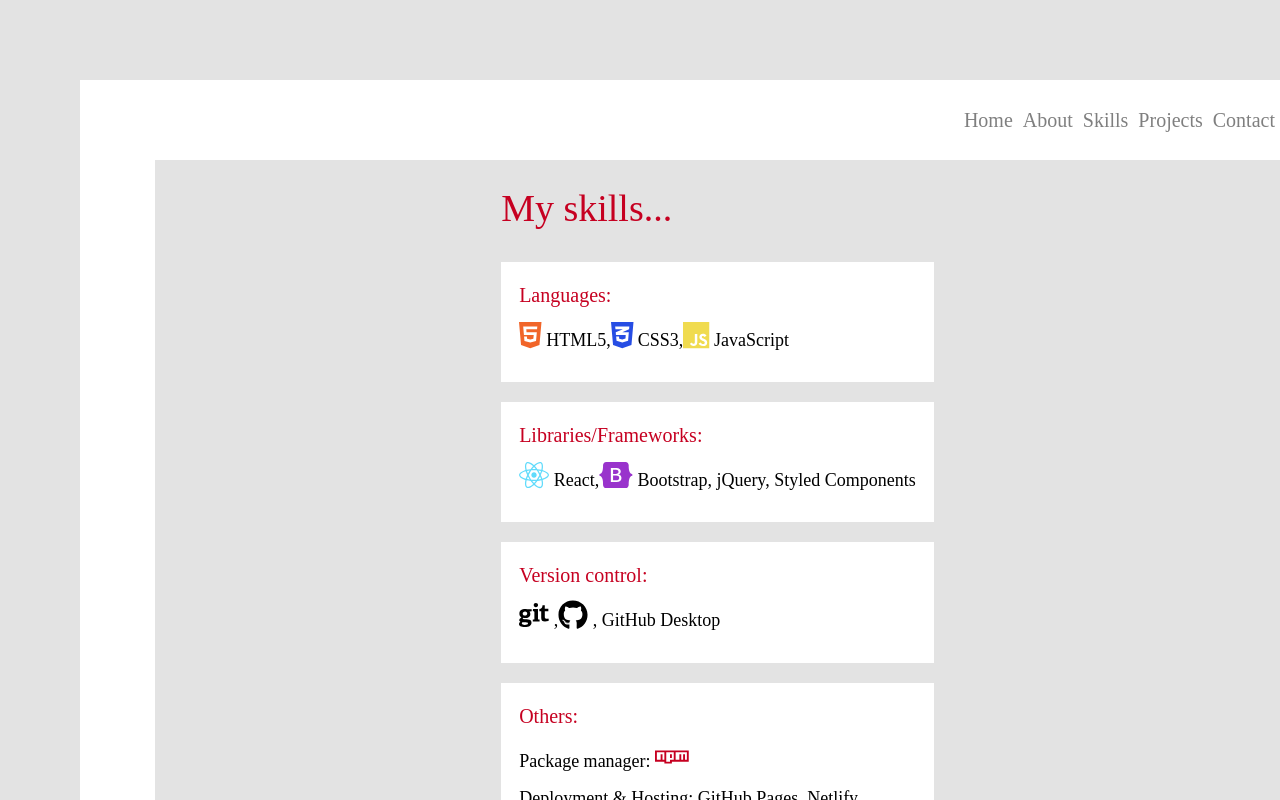
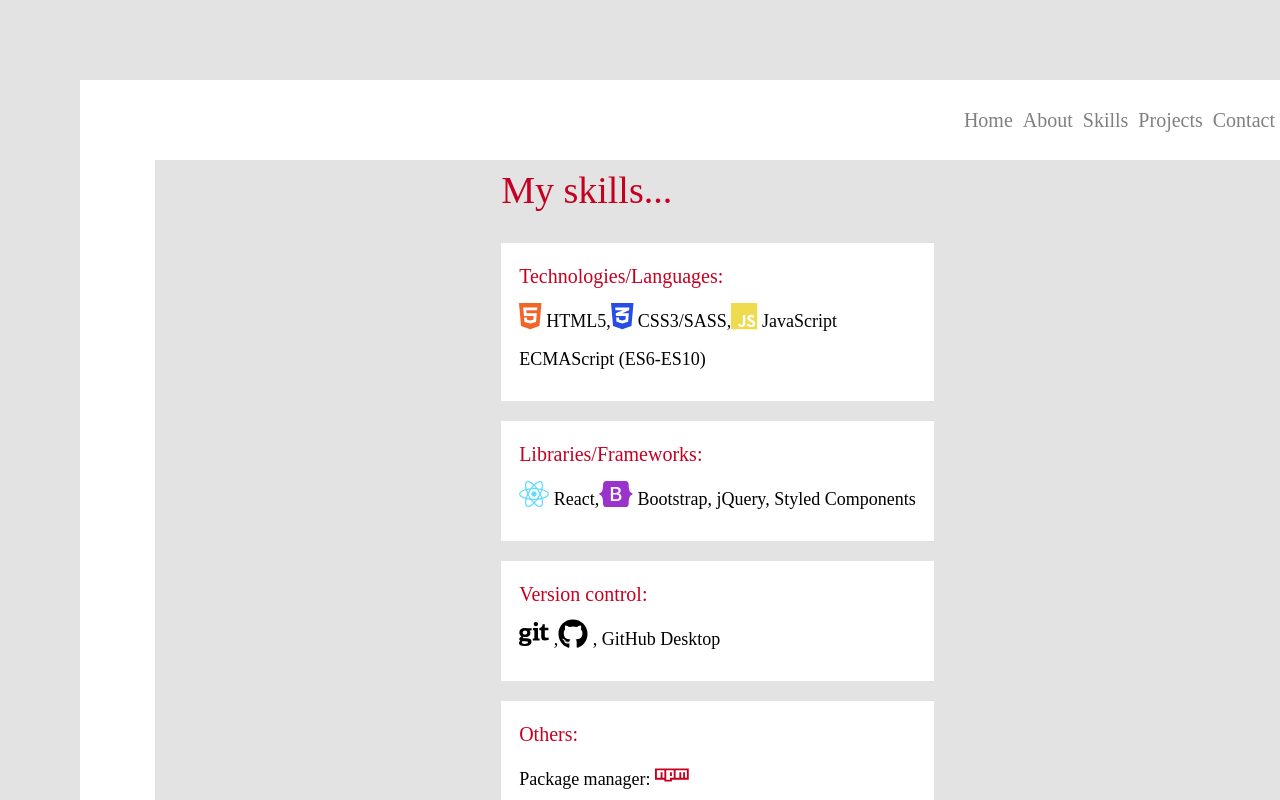
Before and after one commit to annlinros/Portfolio, a React (Create React App) app: page /skills in a window 1280 px wide. Shown: the top 800 px of the page. Built offline with nearby package versions, Linux system fonts and the light colour scheme; a web font is replaced by a local one.

Commit message:
Update Skills.js

```diff
--- a/src/Components/Skills.js
+++ b/src/Components/Skills.js
@@ -24,7 +24,7 @@ export default function Skills() {
         <Row className="skills-section d-flex flex-column align-items-center justify-content-center">
           <h1 className="section-title mb-5 align-self-start">My skills...</h1>
           <Col className="skill">
-            <p className="skill-title">Languages:</p>
+            <p className="skill-title">Technologies/Languages:</p>
             <p className="skill-items">
               <FontAwesomeIcon className="skills-icon html" icon={faHtml5} />{" "}
               HTML5,
@@ -32,10 +32,11 @@ export default function Skills() {
                 className="skills-icon css"
                 icon={faCss3Alt}
               />{" "}
-              CSS3,
+              CSS3/SASS,
               <FontAwesomeIcon className="skills-icon js" icon={faJs} />{" "}
               JavaScript
             </p>
+            <p className="skill-items">ECMAScript (ES6-ES10)</p>
           </Col>
           <Col className="skill">
             <p className="skill-title">Libraries/Frameworks:</p>
```
